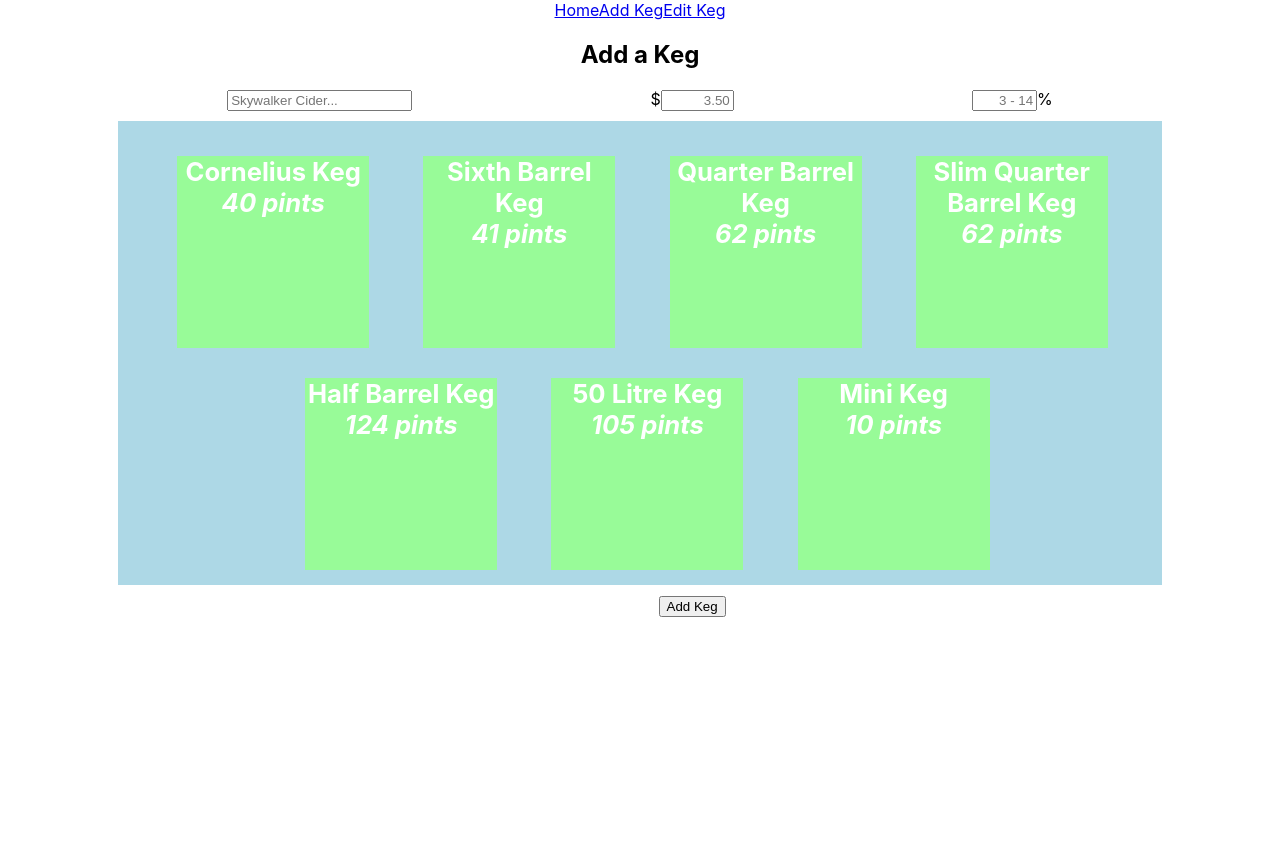
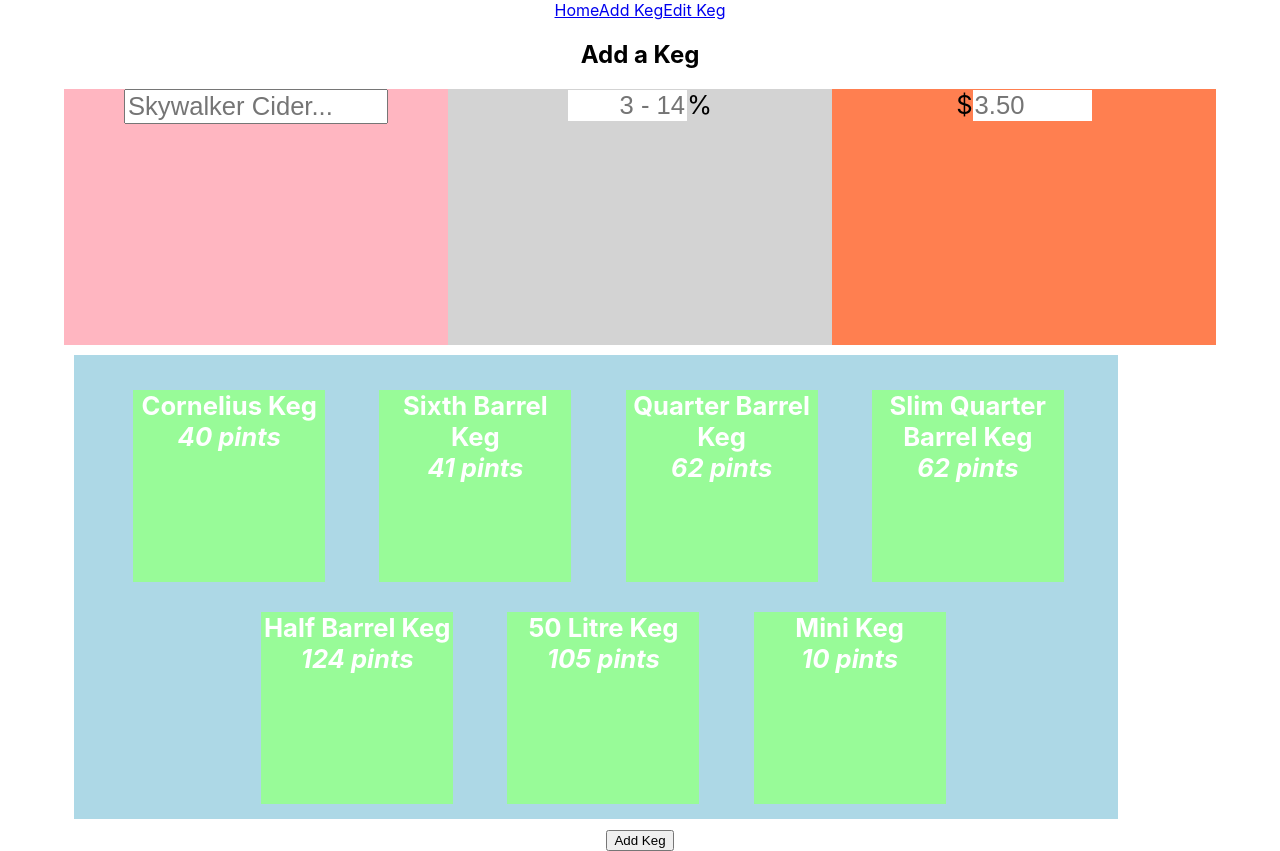
Before and after one commit to vstankatz/DathKegerator, a React (Create React App) app: page /#/addkeg in a window 1280 px wide. Before the commit the page ends 800 px from the top, so only its background shows below. Built offline with nearby package versions, Linux system fonts and the light colour scheme.

Commit message:
Update grid style.

```diff
--- a/src/components/AddKeg.css
+++ b/src/components/AddKeg.css
@@ -2,7 +2,7 @@
   display: grid;
   grid-template-areas:
   'head head head'
-  'name blank number'
+  'name number price'
   'size size size'
   'bl button bla';
   justify-content: center;
@@ -14,16 +14,67 @@
 
 .nameDiv {
   grid-area: name;
+  width:30vw;
+  height:20vw;
+  background-color: lightpink;
+}
+
+.nameDiv input{
+  font-size: 2vw;
+  width: 20vw;
 }
 
 .numberDiv {
   grid-area: number;
+  width:30vw;
+  height:20vw;
+  justify-content: center;
+  background-color: lightgrey;
+}
 
+.numberDiv, .numberDiv input {
+  font-size: 2vw;
+  display: inline-flex;
+  font-size: 2vw;
+}
+
+.numberDiv input {
+  width: 9vw;
+  text-align: right;
+}
+
+.addPrice {
+  flex: 1;
+  font-size: 2vw;
+}
+
+.priceDiv {
+  width:30vw;
+  height:20vw;
+  background-color: coral;
+}
+
+.priceDiv, .priceDiv input {
+  grid-area: price;
+  display: inline-flex;
+  font-size: 2vw;
+  margin: 0px;
+  justify-content: center;
+}
+
+.priceDiv input {
+  width: 9vw;
+}
+.percentDiv {
+  flex: 1;
+  font-size: 2vw;
 }
 
 .buttonDiv {
   grid-area: button;
 }
+
+
 .addRadio {
   grid-area: size;
   display: grid;
@@ -40,7 +91,7 @@
 
 [type=number] {
   -moz-appearance:textfield;
-  text-align: right;
+  border: 0;
 }
 
 [type=radio]:checked + span {
```
